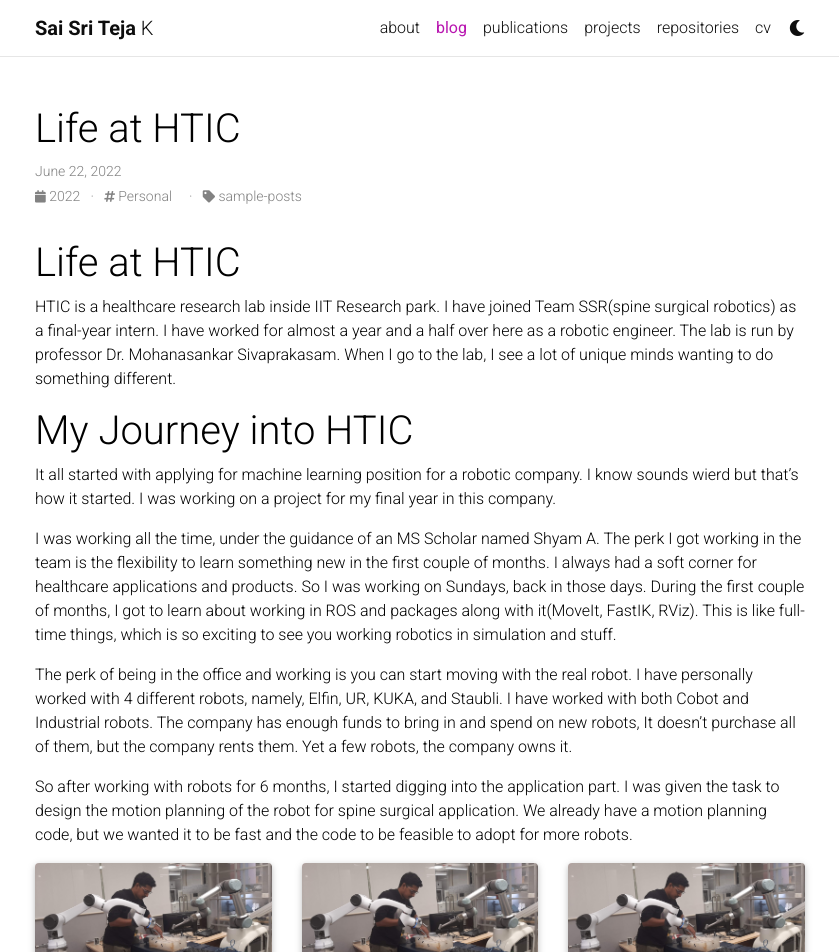
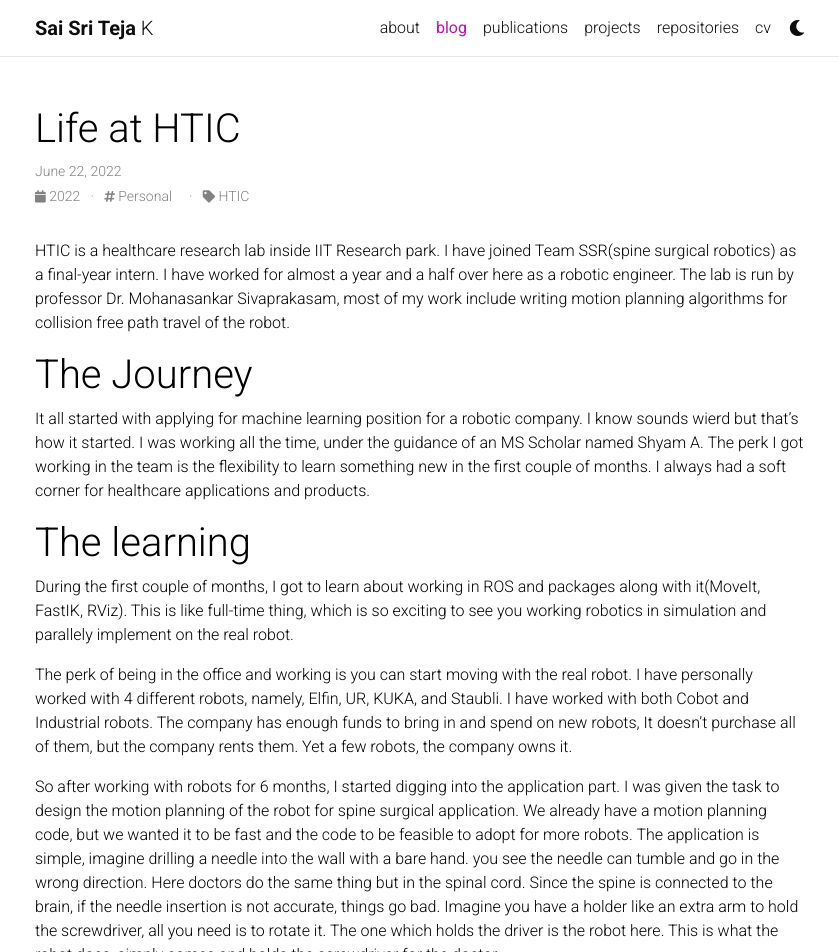
Before and after one commit to saisritejakuppa/saisritejakuppa.github.io, a Jekyll site: the page built from _posts/2022-06-22-HTIC.md, in a window 1280 px wide and 1400 px high. Shown: the top 952 px of the window, without its empty margins (220-1059 px from the left). Built offline with Jekyll 4.4.1, drawn with Linux system fonts in a browser that asks for light colours; full-size pictures stand in for the smaller copies a plugin makes; comment, search, counter and statistics services are not loaded; a style sheet for code colours, icons or effects is not loaded; some of the changed text lies outside the part shown.

Commit message:
htic blog

```diff
--- a/_posts/2022-06-22-HTIC.md
+++ b/_posts/2022-06-22-HTIC.md
@@ -4,38 +4,43 @@ title:  Life at HTIC
 date:   2022-06-22 16:40:16
 description: Life at HTIC
 tags: Personal
-categories: sample-posts
+categories: HTIC
 ---
-<h1>
-Life at HTIC
-</h1>
-
-HTIC is a healthcare research lab inside IIT Research park. I have joined Team SSR(spine surgical robotics) as a final-year intern. I have worked for almost a year and a half over here as a robotic engineer. The lab is run by professor Dr. Mohanasankar Sivaprakasam. When I go to the lab, I see a lot of unique minds wanting to do something different.
 
 
-<h1>
-My Journey into HTIC
-</h1>
+HTIC is a healthcare research lab inside IIT Research park. I have joined Team SSR(spine surgical robotics) as a final-year intern. I have worked for almost a year and a half over here as a robotic engineer. The lab is run by professor Dr. Mohanasankar Sivaprakasam, most of my work include writing motion planning algorithms for collision free path travel of the robot.
 
 
-It all started with applying for machine learning position for a robotic company. I know sounds wierd but that's how it started. I was working on a project for my final year in this company.
+# The Journey
+It all started with applying for machine learning position for a robotic company. I know sounds wierd but that's how it started. I was working all the time, under the guidance of an MS Scholar named Shyam A. The perk I got working in the team is the flexibility to learn something new in the first couple of months. I always had a soft corner for healthcare applications and products.
 
 
-I was working all the time, under the guidance of an MS Scholar named Shyam A. The perk I got working in the team is the flexibility to learn something new in the first couple of months. I always had a soft corner for healthcare applications and products. So I was working on Sundays, back in those days. During the first couple of months, I got to learn about working in ROS and packages along with it(MoveIt, FastIK, RViz). This is like full-time things, which is so exciting to see you working robotics in simulation and stuff.
+# The learning
+
+During the first couple of months, I got to learn about working in ROS and packages along with it(MoveIt, FastIK, RViz). This is like full-time thing, which is so exciting to see you working robotics in simulation and parallely implement on the real robot.
 
 The perk of being in the office and working is you can start moving with the real robot. I have personally worked with 4 different robots, namely, Elfin, UR, KUKA, and Staubli. I have worked with both Cobot and Industrial robots. The company has enough funds to bring in and spend on new robots, It doesn't purchase all of them, but the company rents them. Yet a few robots, the company owns it.
 
 So after working with robots for 6 months, I started digging into the application part. I was given the task to design the motion planning of the robot for spine surgical application. We already have a motion planning code, but we wanted it to be fast and the code to be feasible to adopt for more robots.
+The application is simple, imagine drilling a needle into the wall with a bare hand. you see the needle can tumble and go in the wrong direction. Here doctors do the same thing but in the spinal cord. Since the spine is connected to the brain, if the needle insertion is not accurate, things go bad. Imagine you have a holder like an extra arm to hold the screwdriver, all you need is to rotate it. The one which holds the driver is the robot here. This is what the robot does, simply comes and holds the screwdriver for the doctor.
 
 
-<div class="row mt-3">
-    <div class="col-sm mt-3 mt-md-0">
-        {% include figure.html path="assets/img/htic_robot/20211027_204531.jpg" class="img-fluid rounded z-depth-1" zoomable=true %}
-    </div>
-    <div class="col-sm mt-3 mt-md-0">
-        {% include figure.html path="assets/img/htic_robot/20211027_204531.jpg" class="img-fluid rounded z-depth-1" zoomable=true %}
-    </div>
-    <div class="col-sm mt-3 mt-md-0">
-        {% include figure.html path="assets/img/htic_robot/20211027_204531.jpg" class="img-fluid rounded z-depth-1" zoomable=true %}
-    </div>
-</div>
+| ![space-1.jpg](assets/img/htic_robot/spirnrobt.jpg) |
+|:--:|
+| *Robot holding the tool to drill the pedicle screw into the vertebrae.* |
+
+
+Take a clean look at the picture, seems simple right, but not, one major enemy is collision during planning, we do not have a lot of cams, around, and the robot should plan the trajectory using IR markers.
+Collision include
+1. Robot - Needles on the body
+2. Robot - Robot
+3. Robot - Doctor
+4. Robot - Patient
+
+We need to track all of them and do motion planning, so we built software that can replicate the real-time simulation inside RViz and used the collision libraries to check. We have checked the collisions and they made proper collision-free trajectories. I have helped my peer Aswath Govid, to write motion planning software.
+
+| ![space-1.jpg](assets/img/htic_robot/docs.jpg) |
+|:--:|
+| *The surgical site, have look around the room.* |
+
+Even though I was working with really good robots and people around, somewhere deep down I wanted to work with Images and Neural Nets. Whenever someone says it the desire to work with it grew stronger, right at that moment I got an opportunity to work with Detect Tech as a CV-Deep Learning Engineer-I.
```
